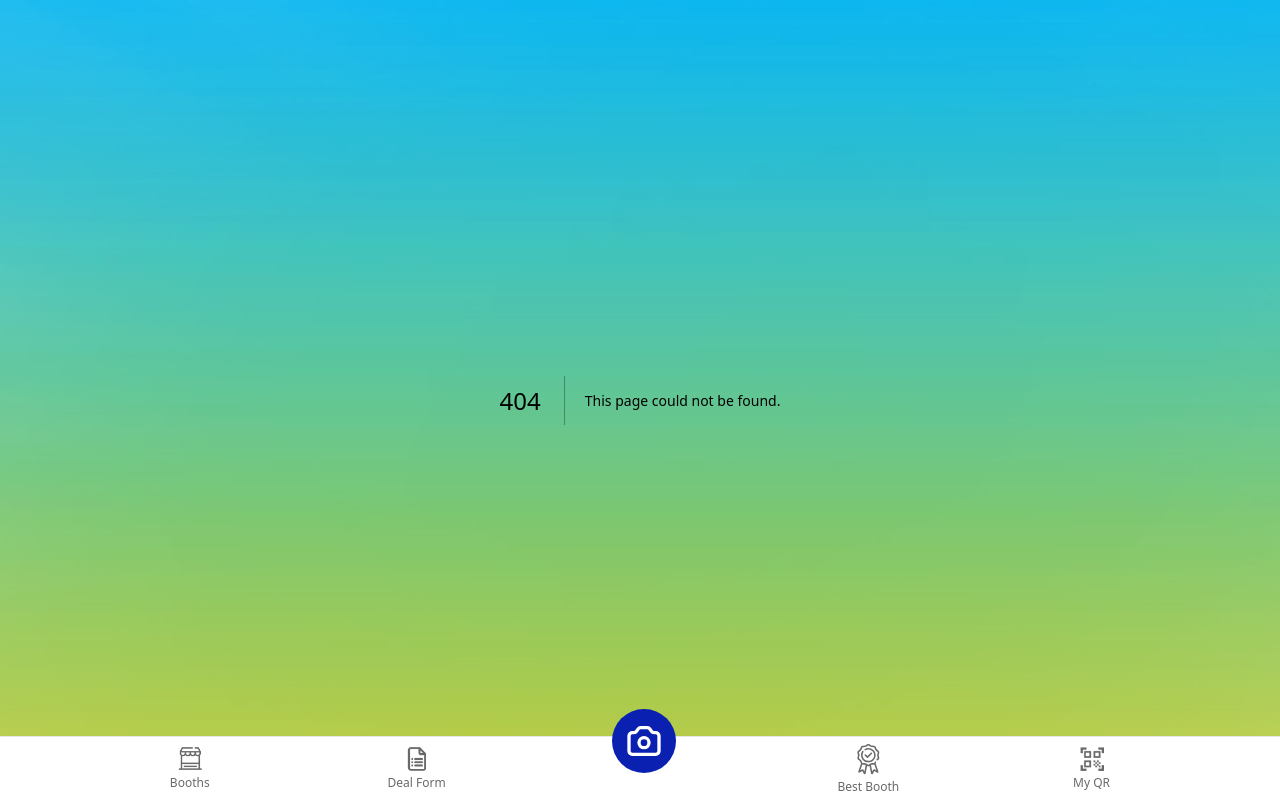
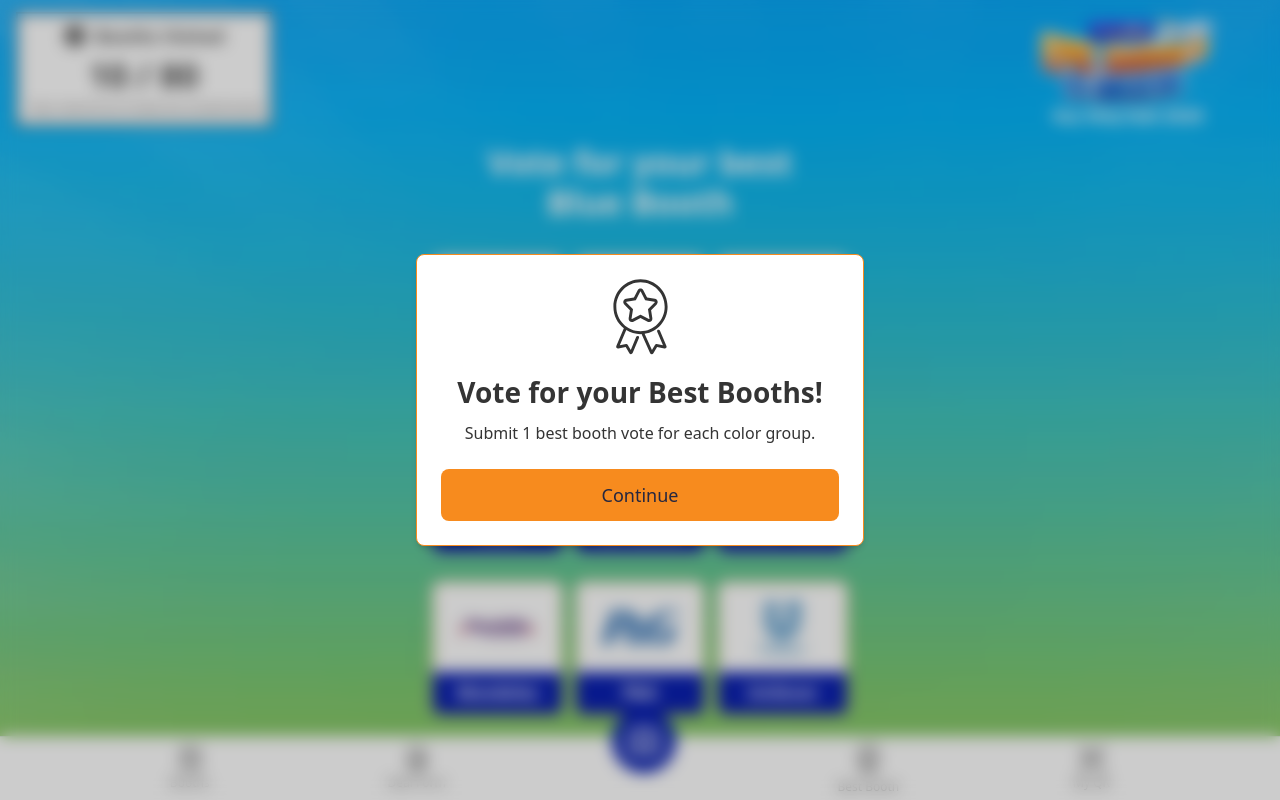
Before and after one commit to ejayX298/suy_sing_fe, a Next.js app in the folder suysing-app/: page /auditor/booth-vote in a window 1280 px wide. Before the commit this address had no page. Shown: the top 800 px of the page. Built offline with nearby package versions, Linux system fonts and the light colour scheme; grey boxes are pictures that could not be loaded.

Commit message:
add booth-vote for multi-step voting

```diff
--- /dev/null
+++ b/suysing-app/src/app/auditor/booth-vote/page.tsx
@@ -0,0 +1,162 @@
+"use client";
+
+import React, { useState } from "react";
+import { blueBooths, orangeBooths, redBooths } from "@/data/colorBooths";
+import { BestBoothProvider, useBestBooth } from "@/context/BestBoothContext";
+import BoothGrid from "@/components/best-booth/BoothGrid";
+import VoteSummary from "@/components/best-booth/VoteSummary";
+import ThankYouScreen from "@/components/auditor/ThankYouScreen";
+import IntroScreen from "@/components/best-booth/IntroScreen";
+import BoothsProgress from "@/components/BoothsProgress";
+import { useRouter } from "next/navigation";
+
+function AuditorBoothVoteContent() {
+  const router = useRouter();
+  const [step, setStep] = useState<
+    "intro" | "blue" | "orange" | "red" | "summary" | "thankyou"
+  >("intro");
+  const { blueBoothVote, orangeBoothVote, redBoothVote, resetVotes } =
+    useBestBooth();
+
+  const handleContinue = () => {
+    if (step === "intro") {
+      setStep("blue");
+    } else if (step === "blue") {
+      setStep("orange");
+    } else if (step === "orange") {
+      setStep("red");
+    } else if (step === "red") {
+      setStep("summary");
+    } else if (step === "summary") {
+      setStep("thankyou");
+    } else {
+      // For auditor flow, redirect to souvenir selection after thank you
+      resetVotes();
+      router.push("/auditor/souvenir-selection");
+    }
+  };
+
+  const getStepHeader = () => {
+    if (step === "summary" || step === "thankyou") {
+      return null;
+    }
+
+    const colorText =
+      step === "intro" || step === "blue"
+        ? "Blue Booth"
+        : step === "orange"
+        ? "Orange Booth"
+        : "Red Booth";
+
+    return (
+      <div className="px-4 py-3 text-white">
+        <BoothsProgress
+          visited={10}
+          total={80}
+          viewList="Tap to view the list of visited and unvisited booths."
+        />
+
+        <h1 className="text-[34px] font-bold text-center mt-4 mb-6 leading-10">
+          Vote for your best
+          <br />
+          {colorText}
+        </h1>
+      </div>
+    );
+  };
+
+  const renderStepContent = () => {
+    switch (step) {
+      case "intro":
+        return (
+          <>
+            {getStepHeader()}
+            <div className="relative">
+              <BoothGrid booths={blueBooths} color="blue" />
+              <IntroScreen onContinue={handleContinue} />
+            </div>
+          </>
+        );
+      case "blue":
+        return (
+          <>
+            {getStepHeader()}
+            <BoothGrid booths={blueBooths} color="blue" />
+            <div className="px-4 pb-4">
+              <button
+                onClick={handleContinue}
+                disabled={!blueBoothVote}
+                className={`w-full py-3 rounded-lg text-lg font-medium ${
+                  blueBoothVote
+                    ? "bg-[#F78B1E] text-[#252740]"
+                    : "bg-gray-300 text-gray-500"
+                }`}
+              >
+                Next
+              </button>
+            </div>
+          </>
+        );
+      case "orange":
+        return (
+          <>
+            {getStepHeader()}
+            <BoothGrid booths={orangeBooths} color="orange" />
+            <div className="px-4 pb-4">
+              <button
+                onClick={handleContinue}
+                disabled={!orangeBoothVote}
+                className={`w-full py-3 rounded-lg text-lg font-medium ${
+                  orangeBoothVote
+                    ? "bg-[#F78B1E] text-[#252740]"
+                    : "bg-gray-300 text-gray-500"
+                }`}
+              >
+                Next
+              </button>
+            </div>
+          </>
+        );
+      case "red":
+        return (
+          <>
+            {getStepHeader()}
+            <BoothGrid booths={redBooths} color="red" />
+            <div className="px-4 pb-4">
+              <button
+                onClick={handleContinue}
+                disabled={!redBoothVote}
+                className={`w-full py-3 rounded-lg text-lg font-medium ${
+                  redBoothVote
+                    ? "bg-[#F78B1E] text-[#252740]"
+                    : "bg-gray-300 text-gray-500"
+                }`}
+              >
+                Submit
+              </button>
+            </div>
+          </>
+        );
+      case "summary":
+        return <VoteSummary onSubmit={handleContinue} onCancel={() => setStep("intro")}/>;
+      case "thankyou":
+        return <ThankYouScreen onContinue={handleContinue} />;
+      default:
+        return null;
+    }
+  };
+
+  return (
+    <div className="flex flex-col min-h-screen">
+      <div className="flex-1 pb-16">{renderStepContent()}</div>
+    </div>
+  );
+}
+
+export default function AuditorBoothVotePage() {
+  return (
+    <BestBoothProvider>
+      <AuditorBoothVoteContent />
+    </BestBoothProvider>
+  );
+}
```
